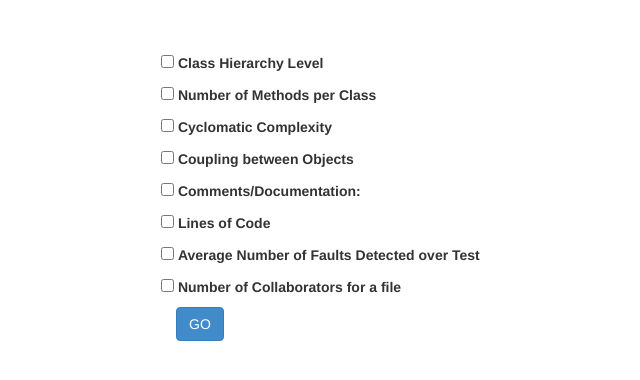
After one commit to rachit-shah/Code-Quality-Portal, a Flask app: page /choose-metric in a window 1280 px wide. The commit adds this page. Shown: the top 380 px of the page, without its empty margins (114-754 px from the left). Run offline with Flask 2, Linux system fonts and the light colour scheme; parts of the project's set-up code (start-up, migrations or seed data) failed here and were passed over; some libraries are stand-ins or nearby versions.

Commit message:
choose metric page is completed

```diff
--- a/CodeQualityPortal/CodeQualityPortal/CodeQualityPortal/forms.py
+++ b/CodeQualityPortal/CodeQualityPortal/CodeQualityPortal/forms.py
@@ -1,5 +1,5 @@
 from flask_wtf import FlaskForm
-from wtforms import StringField, BooleanField, SubmitField
+from wtforms import StringField, BooleanField, SubmitField, SelectMultipleField
 from wtforms.validators import DataRequired, Optional
 
 class SubmitRepositoryForm(FlaskForm):
@@ -12,7 +12,35 @@ class SubmitRepositoryForm(FlaskForm):
         if not super(SubmitRepositoryForm, self).validate():
             return False
         if self.private.data == True and not self.access_token.data:
-            error = "If Repository is private you must give an Access Token"
+            error = "If Repository is private you must give an Access Token."
             self.access_token.errors.append(error)
             return False
         return True
+
+class ChooseMetricsForm(FlaskForm):
+    class_hierarchy_level = BooleanField('Class Hierarchy Level', validators=[Optional()])
+    no_of_methods_per_class = BooleanField('Number of Methods per Class', validators=[Optional()])
+    cyclomatic_complexity = BooleanField('Cyclomatic Complexity', validators=[Optional()])
+    coupling_between_objects  = BooleanField('Coupling between Objects', validators=[Optional()])
+    comments_or_documentation = BooleanField('Comments/Documentation:', validators=[Optional()])
+    lines_of_code = BooleanField('Lines of Code', validators=[Optional()])
+    avg_faults = BooleanField('Average Number of Faults Detected over Test', validators=[Optional()])
+    no_of_collaborators_per_file = BooleanField('Number of Collaborators for a file', validators=[Optional()])
+    submit = SubmitField('GO')
+
+    def validate(self):
+        if not super(ChooseMetricsForm, self).validate():
+            return False
+        if not self.class_hierarchy_level.data and \
+            not self.no_of_methods_per_class.data and \
+            not self.cyclomatic_complexity.data and \
+            not self.coupling_between_objects.data and \
+            not self.comments_or_documentation.data and \
+            not self.lines_of_code.data and \
+            not self.avg_faults.data and \
+            not self.no_of_collaborators_per_file.data:
+
+            error = "You must choose at least one metric."
+            self.submit.errors.append(error)
+            return False
+        return True
--- /dev/null
+++ b/CodeQualityPortal/CodeQualityPortal/CodeQualityPortal/templates/choose-metric.html
@@ -0,0 +1,69 @@
+{% extends "layout.html" %}
+
+{% block content %}
+    <div class="col-md-offset-2 col-md-8">
+        <form action="{{ url_for('choose_metric') }}" method="post" novalidate>
+            {{ form.hidden_tag() }}
+            {% for error in form.submit.errors %}
+            <div class="has-error">
+                <span class="help-block">{{ error }}</span>
+            </div>
+            {% endfor %}
+            <div class="form-check">
+                {{ form.class_hierarchy_level(class_="form-check-input") }}
+                <label class="form-check-label" for="{{ form.class_hierarchy_level.id_for_label }}">
+                  {{ form.class_hierarchy_level.label }}
+                </label>
+            </div>
+            <div class="form-check">
+                {{ form.no_of_methods_per_class(class_="form-check-input") }}
+                <label class="form-check-label" for="{{ form.no_of_methods_per_class.id_for_label }}">
+                  {{ form.no_of_methods_per_class.label }}
+                </label>
+            </div>
+            <div class="form-check">
+                {{ form.cyclomatic_complexity(class_="form-check-input") }}
+                <label class="form-check-label" for="{{ form.cyclomatic_complexity.id_for_label }}">
+                  {{ form.cyclomatic_complexity.label }}
+                </label>
+            </div>
+            <div class="form-check">
+                {{ form.coupling_between_objects(class_="form-check-input") }}
+                <label class="form-check-label" for="{{ form.coupling_between_objects.id_for_label }}">
+                  {{ form.coupling_between_objects.label }}
+                </label>
+            </div>
+            <div class="form-check">
+                {{ form.comments_or_documentation(class_="form-check-input") }}
+                <label class="form-check-label" for="{{ form.comments_or_documentation.id_for_label }}">
+                  {{ form.comments_or_documentation.label }}
+                </label>
+            </div>
+            <div class="form-check">
+                {{ form.lines_of_code(class_="form-check-input") }}
+                <label class="form-check-label" for="{{ form.lines_of_code.id_for_label }}">
+                  {{ form.lines_of_code.label }}
+                </label>
+            </div>
+            <div class="form-check">
+                {{ form.avg_faults(class_="form-check-input") }}
+                <label class="form-check-label" for="{{ form.avg_faults.id_for_label }}">
+                  {{ form.avg_faults.label }}
+                </label>
+            </div>
+            <div class="form-check">
+                {{ form.no_of_collaborators_per_file(class_="form-check-input") }}
+                <label class="form-check-label" for="{{ form.no_of_collaborators_per_file.id_for_label }}">
+                  {{ form.no_of_collaborators_per_file.label }}
+                </label>
+            </div>
+
+            <div class="form-group">
+                <div class="col-sm-10">
+                    {{ form.submit(class_="btn btn-primary") }}
+                </div>
+            </div>
+        </form>
+    </div>
+
+{% endblock %}
--- a/CodeQualityPortal/CodeQualityPortal/CodeQualityPortal/templates/layout.html
+++ b/CodeQualityPortal/CodeQualityPortal/CodeQualityPortal/templates/layout.html
@@ -22,9 +22,9 @@
             </div>
             <div class="navbar-collapse collapse">
                 <ul class="nav navbar-nav">
-                    <li><a href="{{ url_for('index') }}">Home</a></li>
-                    <li><a href="{{ url_for('about') }}">About</a></li>
-                    <li><a href="{{ url_for('contact') }}">Contact</a></li>
+                    <li><a href="">Home</a></li>
+                    <li><a href="">About</a></li>
+                    <li><a href="">Contact</a></li>
                 </ul>
             </div>
         </div>
--- a/CodeQualityPortal/CodeQualityPortal/CodeQualityPortal/views.py
+++ b/CodeQualityPortal/CodeQualityPortal/CodeQualityPortal/views.py
@@ -3,44 +3,70 @@ Routes and views for the flask application.
 """
 
 from datetime import datetime
-from flask import render_template, redirect
-from CodeQualityPortal.forms import SubmitRepositoryForm
+from flask import render_template, redirect, request
+from CodeQualityPortal.forms import SubmitRepositoryForm, ChooseMetricsForm
 from CodeQualityPortal import app
 import logging
+import json
 
 logger = logging.getLogger(__name__)
 
 
-@app.route('/', methods=['GET','POST'])
+@app.route('/', methods=['GET', 'POST'])
 def index():
     """Renders the home page."""
     form = SubmitRepositoryForm()
-    if form.validate_on_submit():
-       return redirect('/contact')
+    if request.method == "POST":
+        if form.validate_on_submit():
+            return redirect('/choose-metric')
 
-    print(form.errors.items())
     return render_template(
         'index.html',
-        title='Home Page',
-        year=datetime.now().year,
         form=form
     )
 
-@app.route('/contact')
-def contact():
+@app.route('/choose-metric', methods=['GET', 'POST'])
+def choose_metric():
     """Renders the contact page."""
+    form = ChooseMetricsForm()
+    if request.method == "POST":
+        if form.validate_on_submit():
+            metrics = []
+            print(request.form)
+            if 'class_hierarchy_level' in request.form:
+                metrics.append('class_hierarchy_level')
+            if 'no_of_methods_per_class' in request.form:
+                metrics.append('no_of_methods_per_class')
+            if 'cyclomatic_complexity' in request.form:
+                metrics.append('cyclomatic_complexity')
+            if 'coupling_between_objects' in request.form:
+                metrics.append('coupling_between_objects')
+            if 'comments_or_documentation' in request.form:
+                metrics.append('comments_or_documentation')
+            if 'lines_of_code' in request.form:
+                metrics.append('lines_of_code')
+            if 'avg_faults' in request.form:
+                metrics.append('avg_faults')
+            if 'no_of_collaborators_per_file' in request.form:
+                metrics.append('no_of_collaborators_per_file')
+
+            metrics = json.dumps(metrics)
+            print(metrics)
+            return render_template('visualisations.html',
+                                   title='About',
+                                   year=datetime.now().year,
+                                   message=metrics)
+
     return render_template(
-        'contact.html',
-        title='Contact',
-        year=datetime.now().year,
-        message='Your contact page.'
+        'choose-metric.html',
+        form=form
     )
 
-@app.route('/about')
-def about():
+@app.route('/visualisations', methods=['GET', 'POST'])
+def visualisations():
     """Renders the about page."""
     return render_template(
-        'about.html',
+        'visualisations.html',
         title='About',
         year=datetime.now().year,
         message='Your application description page.'
```
Also changed, not shown: CodeQualityPortal/CodeQualityPortal/CodeQualityPortal/templates/contact.html (deleted, +0 -20 lines), CodeQualityPortal/CodeQualityPortal/CodeQualityPortal/templates/visualisations.html (renamed from CodeQualityPortal/CodeQualityPortal/CodeQualityPortal/templates/about.html), 1 other file.
